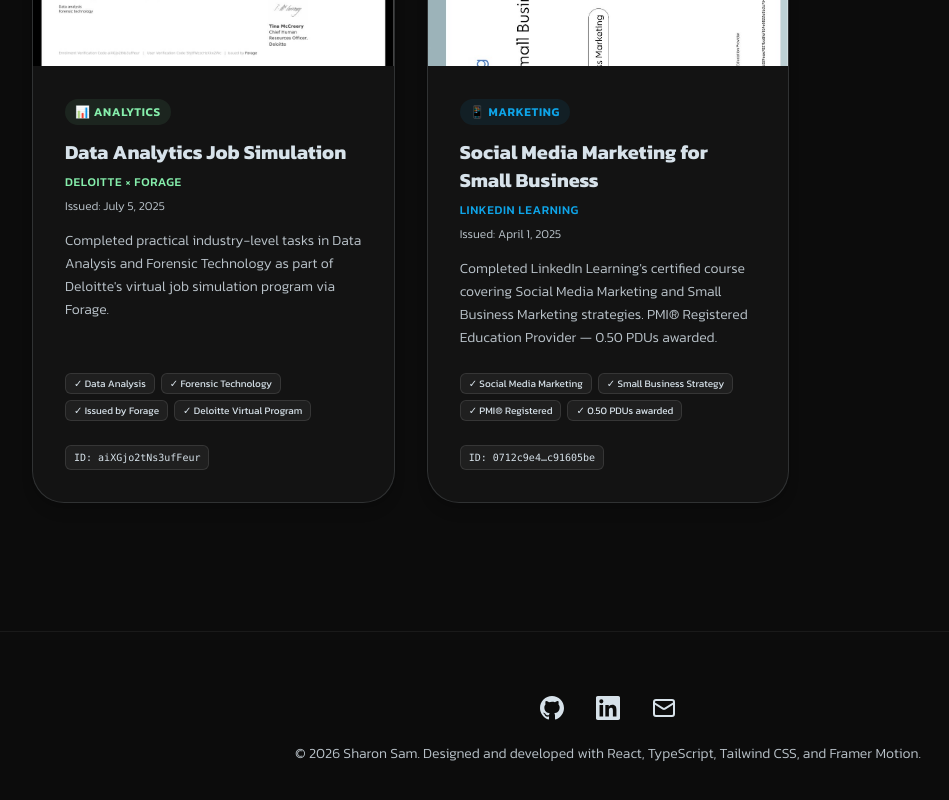
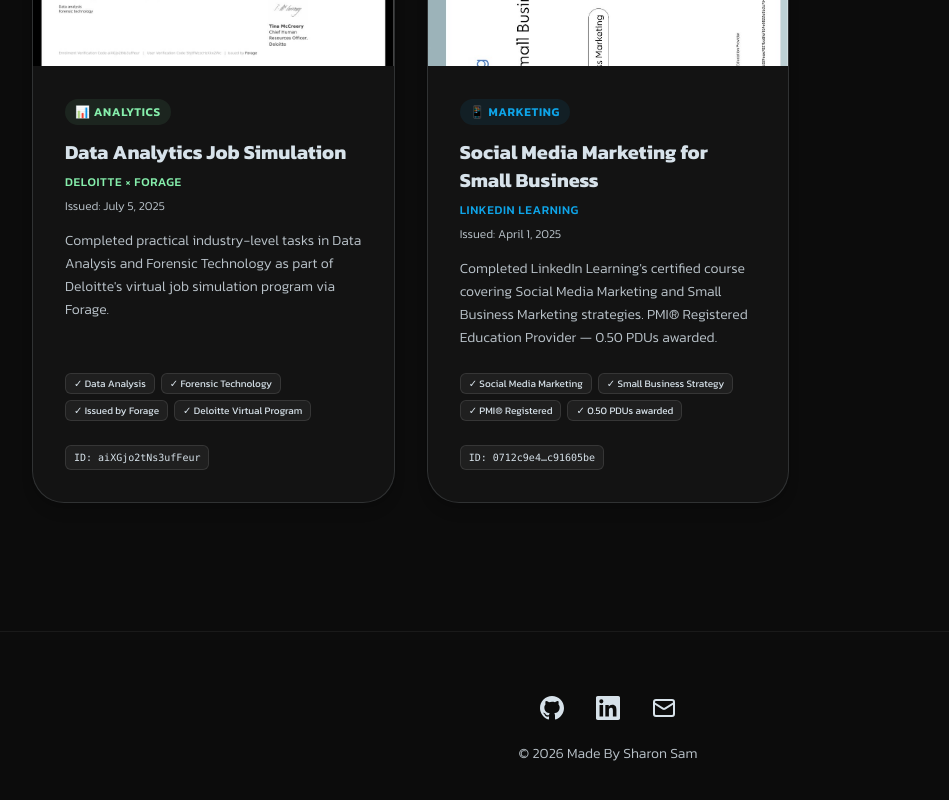
Before and after one commit to Sharon-Sam14/portfolio2, a React (Vite) app in the folder portfolio-main/: page / in a window 1280 px wide. Shown: the part 10898-11698 px from the top of the page, without its empty margins (32-981 px from the left). Built offline with nearby package versions, Linux system fonts and the light colour scheme.

Commit message:
Update footer copyright text

```diff
--- a/portfolio-main/src/App.tsx
+++ b/portfolio-main/src/App.tsx
@@ -941,7 +941,7 @@
           </a>
         </div>
         <p className="font-light text-sm text-center" style={{ color: theme.textMuted }}>
-          © 2026 Sharon Sam. Designed and developed with React, TypeScript, Tailwind CSS, and Framer Motion.
+          © 2026 Made By Sharon Sam
         </p>
       </footer>
 
```
